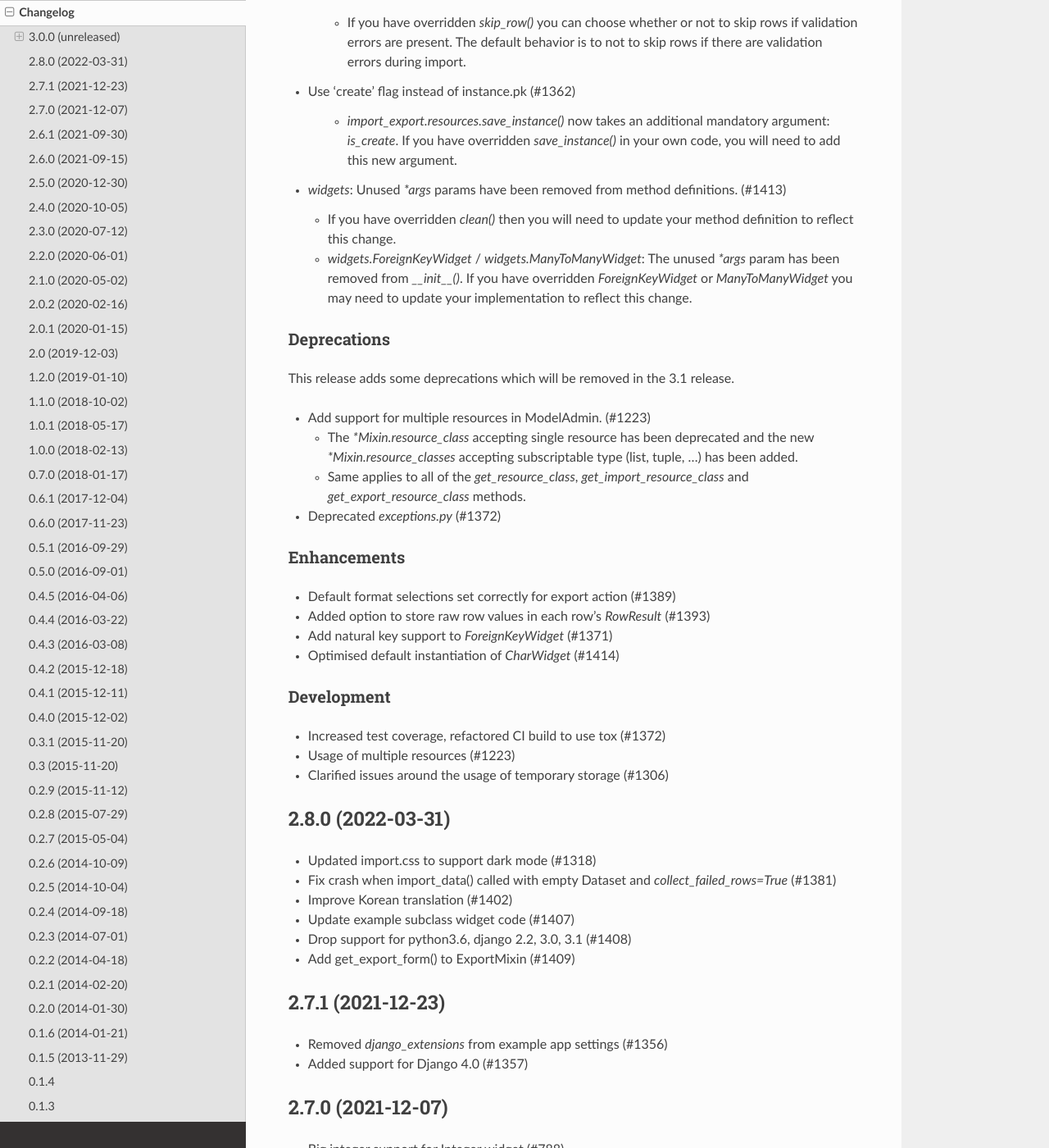
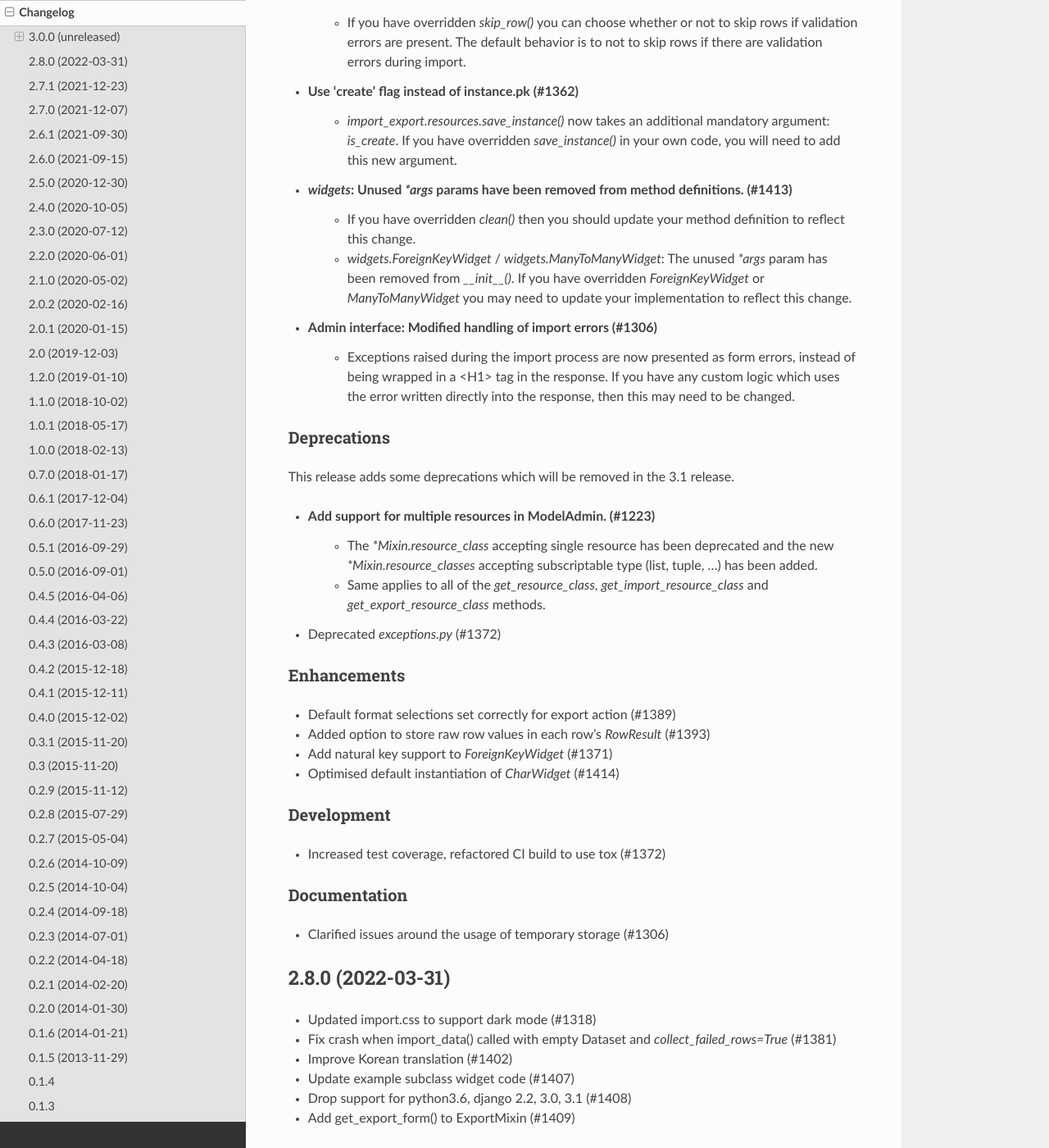
Before and after one commit to django-import-export/django-import-export, a Sphinx documentation site: the page built from docs/changelog.rst, in a window 1280 px wide and 1400 px high, scrolled down 502 px. Shown: the whole window at 82% size. Built offline with Sphinx 7.4.7 and the Read the Docs theme 2.0.0, drawn with Linux system fonts in a browser that asks for light colours.

Commit message:
reformatted changelog

```diff
--- a/docs/changelog.rst
+++ b/docs/changelog.rst
@@ -10,22 +10,20 @@ Breaking changes
 This release makes some minor changes to the public API.  If you have overridden any methods from the `resources` or `widgets` modules, you may need to update your implementation to accommodate these changes.
 
 - Check value of `ManyToManyField` in skip_row() (#1271)
-
     - This fixes an issue where ManyToMany fields are not checked correctly in `skip_row()`.  This means that `skip_row()` now takes `row` as a mandatory arg.  If you have overridden `skip_row()` in your own implementation, you will need to add `row` as an arg.
 
 - Bug fix: validation errors were being ignored when `skip_unchanged` is set (#1378)
-
     - If you have overridden `skip_row()` you can choose whether or not to skip rows if validation errors are present.  The default behavior is to not to skip rows if there are validation errors during import.
 
 - Use 'create' flag instead of instance.pk (#1362)
-
     - `import_export.resources.save_instance()` now takes an additional mandatory argument: `is_create`.  If you have overridden `save_instance()` in your own code, you will need to add this new argument.
 
 - `widgets`: Unused `*args` params have been removed from method definitions. (#1413)
+    - If you have overridden `clean()` then you should update your method definition to reflect this change.
+    - `widgets.ForeignKeyWidget` / `widgets.ManyToManyWidget`: The unused `*args` param has been removed from `__init__()`.  If you have overridden `ForeignKeyWidget` or `ManyToManyWidget` you may need to update your implementation to reflect this change.
 
-  - If you have overridden `clean()` then you will need to update your method definition to reflect this change.
-
-  - `widgets.ForeignKeyWidget` / `widgets.ManyToManyWidget`: The unused `*args` param has been removed from `__init__()`.  If you have overridden `ForeignKeyWidget` or `ManyToManyWidget` you may need to update your implementation to reflect this change.
+- Admin interface: Modified handling of import errors (#1306)
+    - Exceptions raised during the import process are now presented as form errors, instead of being wrapped in a \<H1\> tag in the response.  If you have any custom logic which uses the error written directly into the response, then this may need to be changed.
 
 Deprecations
 ############
@@ -33,10 +31,8 @@ Deprecations
 This release adds some deprecations which will be removed in the 3.1 release.
 
 - Add support for multiple resources in ModelAdmin. (#1223)
-
-  - The `*Mixin.resource_class` accepting single resource has been deprecated and the new `*Mixin.resource_classes` accepting subscriptable type (list, tuple, ...) has been added.
-
-  - Same applies to all of the `get_resource_class`, `get_import_resource_class` and `get_export_resource_class` methods.
+    - The `*Mixin.resource_class` accepting single resource has been deprecated and the new `*Mixin.resource_classes` accepting subscriptable type (list, tuple, ...) has been added.
+    - Same applies to all of the `get_resource_class`, `get_import_resource_class` and `get_export_resource_class` methods.
 
 - Deprecated `exceptions.py` (#1372)
 
@@ -52,7 +48,10 @@ Development
 ###########
 
 - Increased test coverage, refactored CI build to use tox (#1372)
-- Usage of multiple resources (#1223)
+
+Documentation
+#############
+
 - Clarified issues around the usage of temporary storage (#1306)
 
 2.8.0 (2022-03-31)
```
